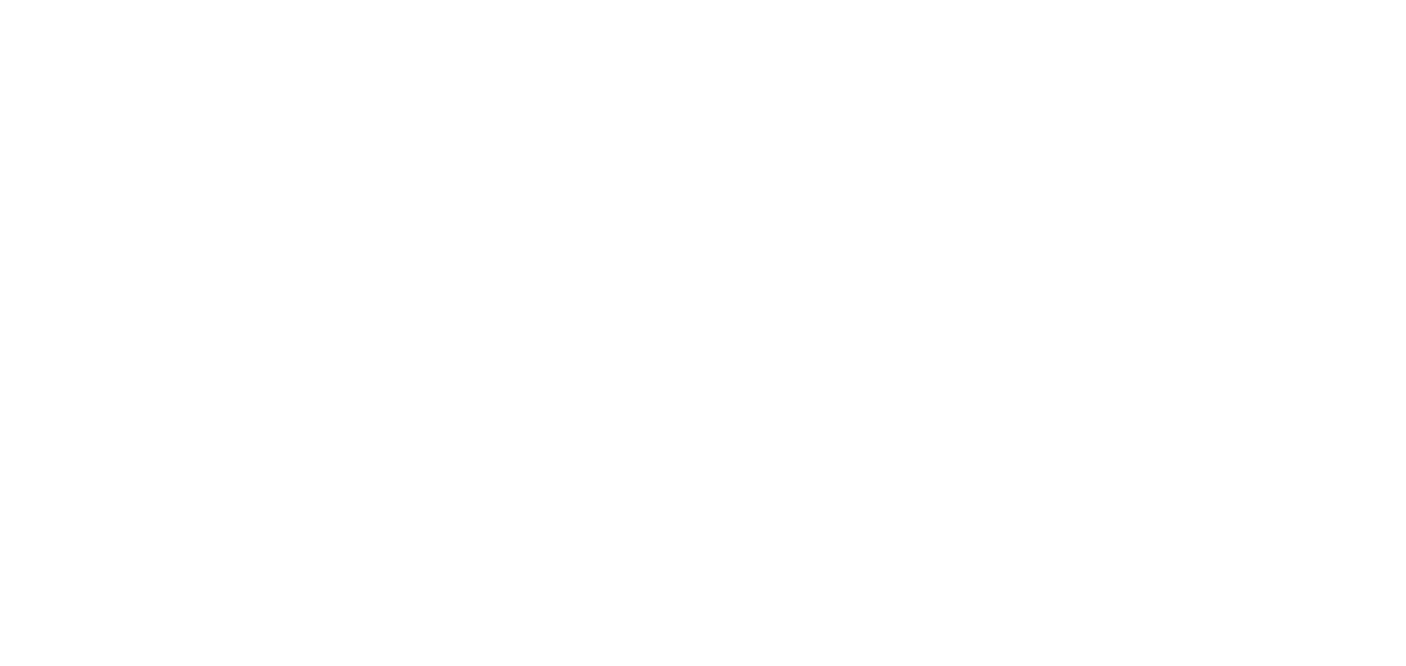
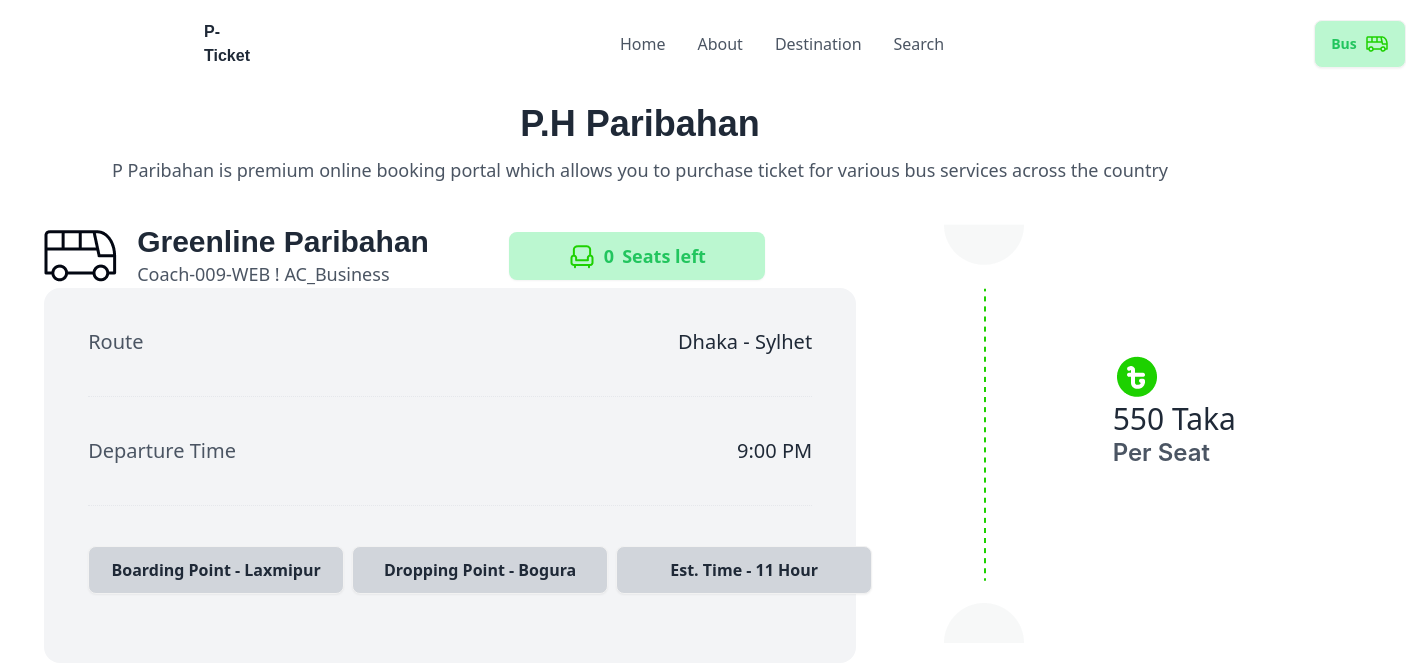
Before and after one commit to humashaaa/assignment-5, a plain HTML site: page index.html in a window 1280 px wide. Shown: the whole page, 1406 px wide, since content can reach past the window. Drawn offline with nearby package versions, Linux system fonts and the light colour scheme.

Commit message:
greenline paribahan

```diff
--- a/index.html
+++ b/index.html
@@ -11,7 +11,71 @@
 
 </head>
 <body>
+    <header>
+        <!-- nav -->
+        <div class="flex gap-[370px] pl-40 mt-5 items-center mb-9">
+            <h1 class="raleway-extrabold ml-11">P-Ticket</h1>
+            <ul class="text-gray-600 flex gap-8">
+                <li>Home</li>
+                <li>About</li>
+                <li>Destination</li>
+                <li>Search</li>
+            </ul>
+            <button class="btn bg-green-200 text-green-500">Bus<img src="./images/bus-icon.png" alt=""></button>
+        </div>
+    </header>
     <main>
+        <!-- banner -->
+        <div class=" hidden bg-[url(images/banner.png)] bg-no-repeat min-h-screen text-center pt-16 ml-48 space-y-9">
+            <h1 class="raleway-extrabold text-white text-6xl">End-to-End Travel with <br><span class="text-green-600">P Paribahan</span></h1>
+            <p class="text-white">P Paribahan is premium online booking portal which allows you to purchase ticket for various bus services across the country</p>
+            <button class="btn bg-green-400 border-none">Buy Tickets</button>
+        </div>
+        <div class="text-center space-y-3 mb-10">
+            <h1 class="raleway-bold text-4xl">P.H Paribahan</h1>
+            <p class="text-gray-600 text-lg">P Paribahan is premium online booking portal which allows you to purchase ticket for various bus services across the country</p>
+
+        </div>
+        <!-- greenline paribahan -->
+        <section class="flex justify-around ">
+            <div>
+            <div class="flex items-center gap-20">
+                <div class="gap-5 flex items-center">
+                <img src="./images/bus-logo.png" alt="">
+                <div>
+                    <h1 class="raleway-bold text-3xl">Greenline Paribahan</h1>
+                    <h3 class=" text-gray-600 text-lg">Coach-009-WEB ! AC_Business</h3>
+                </div>
+            </div>
+                <button class="items-center bg-green-200 btn btn-wide border-none text-green-500 text-lg"><img src="./images/seat-green.png" alt=""> <span>0</span> Seats left</button>
+            </div>
+            <div class="artboard artboard-horizontal phone-4 rounded-2xl space-y-10 pt-10 bg-gray-100 p-11">
+                <div class="flex items-center justify-between">
+                    <h4 class="text-xl text-gray-600">Route</h4>
+                    <h4 class="text-xl">Dhaka - Sylhet</h4>
+                </div>
+                <hr class="text-gray-950 border-dotted">
+                <div class="flex items-center justify-between">
+                    <h4 class="text-xl text-gray-600">Departure Time</h4>
+                    <h4 class="text-xl">9:00 PM</h4>
+                </div>
+                <hr class="text-gray-950 border-dotted">
+                <div class="flex justify-around items-center gap-2">
+                    <button class="btn btn-wide text-base bg-gray-300">Boarding Point - Laxmipur</button>
+                    <button class="btn btn-wide text-base bg-gray-300">Dropping Point - Bogura</button>
+                    <button class="btn btn-wide text-base bg-gray-300">Est. Time - 11 Hour
+
+                    </button>
+                </div>
+            </div>
+        </div>
+        <div><img src="./images/info-devider.png" alt=""></div>
+            <div class="items-center pt-32">
+                <img src="./images/fare.png" alt="">
+                <h1 class="text-3xl railway-bold">550 Taka</h1>
+                <h2 class="text-2xl text-gray-600 inter-semibold">Per Seat</h2>
+            </div>
+        </section>
 
     </main>
     <footer>
--- a/style.css
+++ b/style.css
@@ -0,0 +1,60 @@
+/* font */
+@import url('https://fonts.googleapis.com/css2?family=Inter:wght@100..900&family=Raleway:ital,wght@0,100..900;1,100..900&display=swap')
+/* railway */
+
+.raleway-semibold {
+  font-family: "Raleway", sans-serif;
+  font-optical-sizing: auto;
+  font-weight: 600;
+  font-style: normal;
+}
+.raleway-bold {
+  font-family: "Raleway", sans-serif;
+  font-optical-sizing: auto;
+  font-weight: 800;
+  font-style: normal;
+}
+.raleway-extrabold {
+  font-family: "Raleway", sans-serif;
+  font-optical-sizing: auto;
+  font-weight: 900;
+  font-style: normal;
+}
+.raleway-medium {
+  font-family: "Raleway", sans-serif;
+  font-optical-sizing: auto;
+  font-weight: 400;
+  font-style: normal;
+}
+/* inter */
+
+.inter-semibold {
+  font-family: "Inter", sans-serif;
+  font-optical-sizing: auto;
+  font-weight: 600;
+  font-style: normal;
+  font-variation-settings:
+    "slnt" 0;
+}
+.inter-bold {
+  font-family: "Inter", sans-serif;
+  font-optical-sizing: auto;
+  font-weight: 800;
+  font-style: normal;
+  font-variation-settings:
+    "slnt" 0;
+}
+.inter-black {
+  font-family: "Inter", sans-serif;
+  font-optical-sizing: auto;
+  font-weight: 900;
+  font-style: normal;
+  font-variation-settings:
+    "slnt" 0;
+}
+
+
+/* styles */
+.borderline {
+  border: 2px solid green;
+}
```
